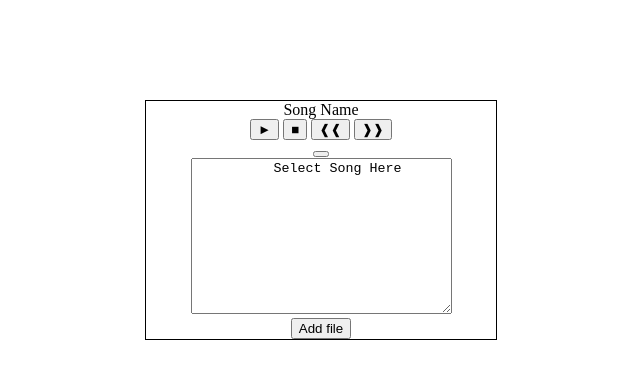
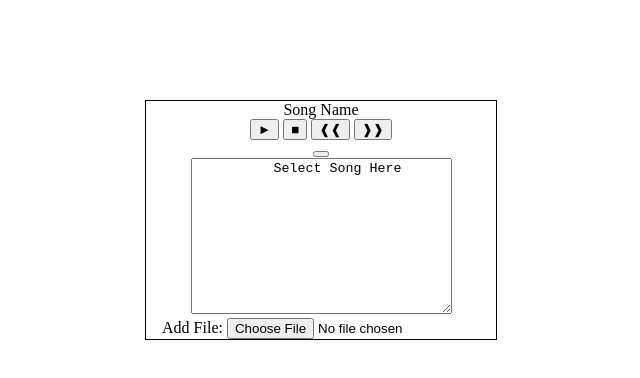
Before and after one commit to mallman1/capstoneMP3Player, a plain HTML site: page index.html in a window 1280 px wide. Both pictures are taken after a click on the button 640 px from the left and 154 px from the top of the page. Shown: the whole page, without its empty margins (319-959 px from the left). Drawn offline with nearby package versions, Linux system fonts and the light colour scheme.

Commit message:
Add file form added

```diff
--- a/index.html
+++ b/index.html
@@ -20,7 +20,10 @@
           Select Song Here
         </textarea>
         <br>
-        <button>Add file</button>
+        <form action="">
+            <label id="addFile">Add File:</label>
+            <input type="file" value="Add File" name="addFile">
+        </form>
       </div>
     </div>
     <script src="http://code.jquery.com/jquery-1.11.2.min.js"></script>
```
